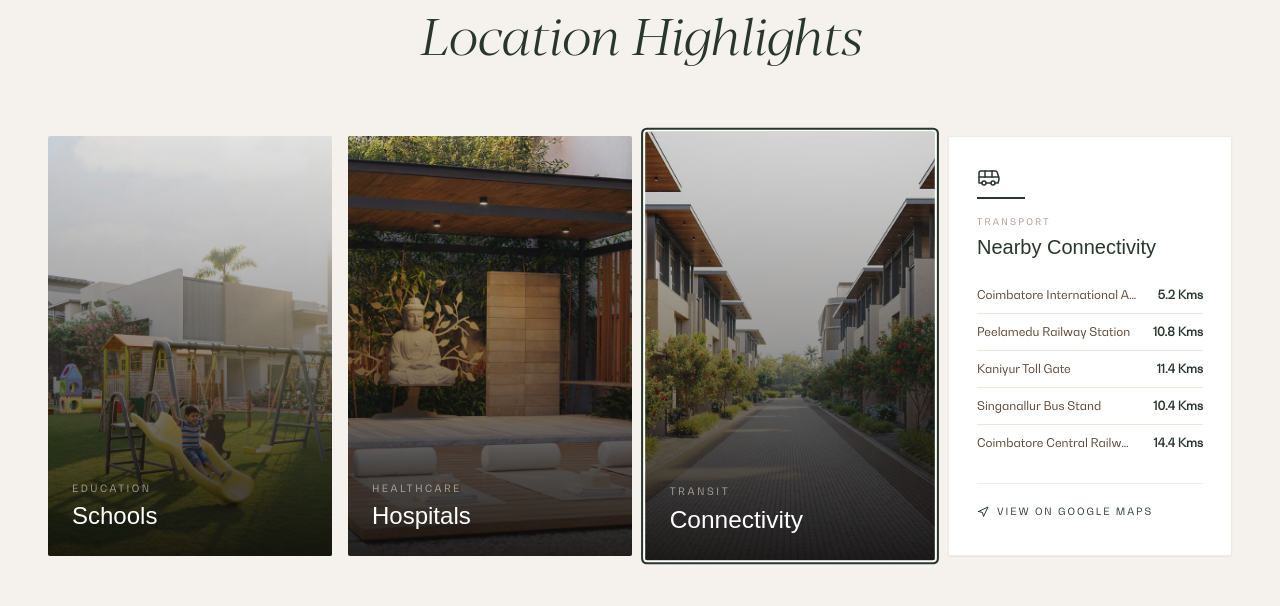
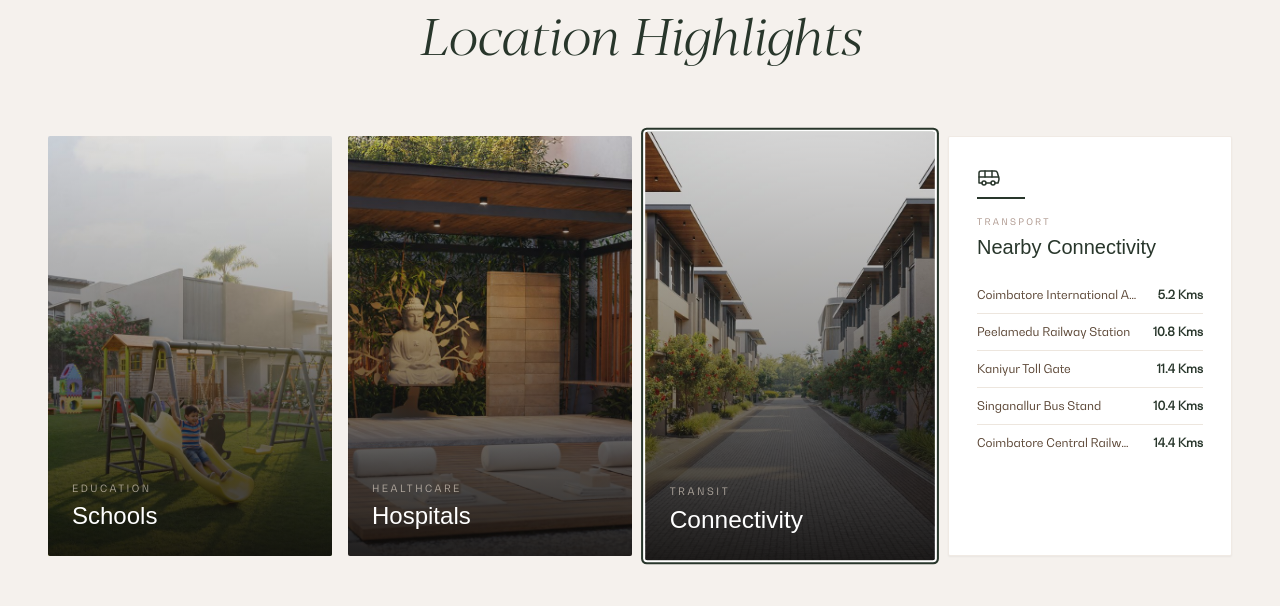
Before and after one commit to Britojaison/zenora_perfomace2, a Next.js app: page / in a window 1280 px wide. Shown: the part 4300-4906 px from the top of the page. Built offline with nearby package versions, Linux system fonts and the light colour scheme; a web font is replaced by a local one.

Commit message:
refactor: remove Google Maps link and Navigation icon from Location details panel

```diff
--- a/src/components/sections/Location.tsx
+++ b/src/components/sections/Location.tsx
@@ -2,7 +2,7 @@
 
 import React, { useState } from "react";
 import Image from "next/image";
-import { Bus, GraduationCap, HeartPulse, Navigation } from "lucide-react";
+import { Bus, GraduationCap, HeartPulse } from "lucide-react";
 
 type CategoryKey = "schools" | "hospitals" | "connectivity";
 
@@ -142,7 +142,7 @@ export default function Location() {
         </button>
 
         {/* Card 4: Details Panel (Matches Image 2 Right Column) */}
-        <div className="col-span-3 lg:col-span-1 bg-white p-6 sm:p-7 rounded-sm shadow-sm border border-cream/50 flex flex-col justify-between gap-5 lg:h-[420px]">
+        <div className="col-span-3 lg:col-span-1 bg-white p-6 sm:p-7 rounded-sm shadow-sm border border-cream/50 flex flex-col lg:h-[420px]">
           <div>
             <div className="flex items-center gap-3 text-forest mb-2">
               <IconComponent className="w-6 h-6 stroke-[1.5]" />
@@ -162,16 +162,6 @@ export default function Location() {
               ))}
             </div>
           </div>
-
-          <a
-            href="https://maps.google.com/?q=Goldwins+Coimbatore"
-            target="_blank"
-            rel="noopener noreferrer"
-            className="inline-flex items-center gap-2 font-sans text-[10px] uppercase tracking-[0.2em] text-forest hover:text-forest-light transition-colors pt-3 min-h-[44px] border-t border-cream/40"
-          >
-            <Navigation className="w-3 h-3" />
-            View On Google Maps
-          </a>
         </div>
       </div>
     </section>
```
